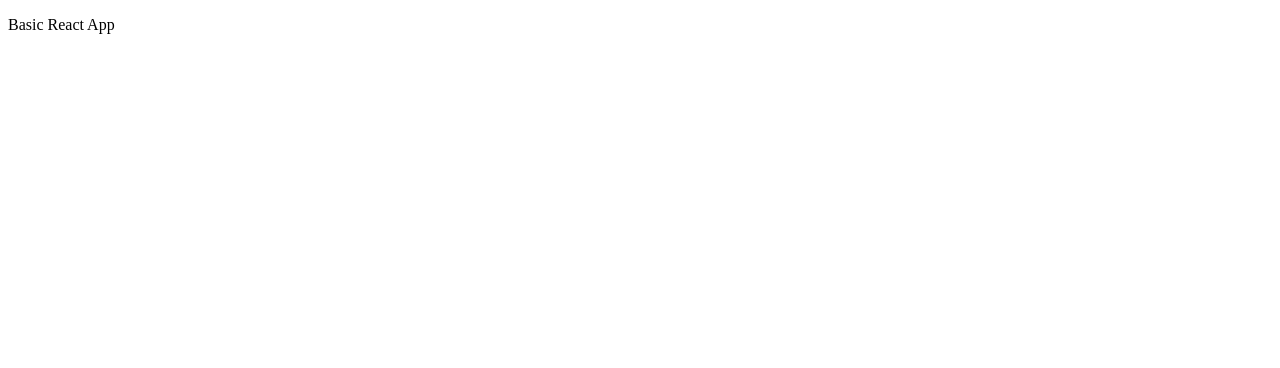
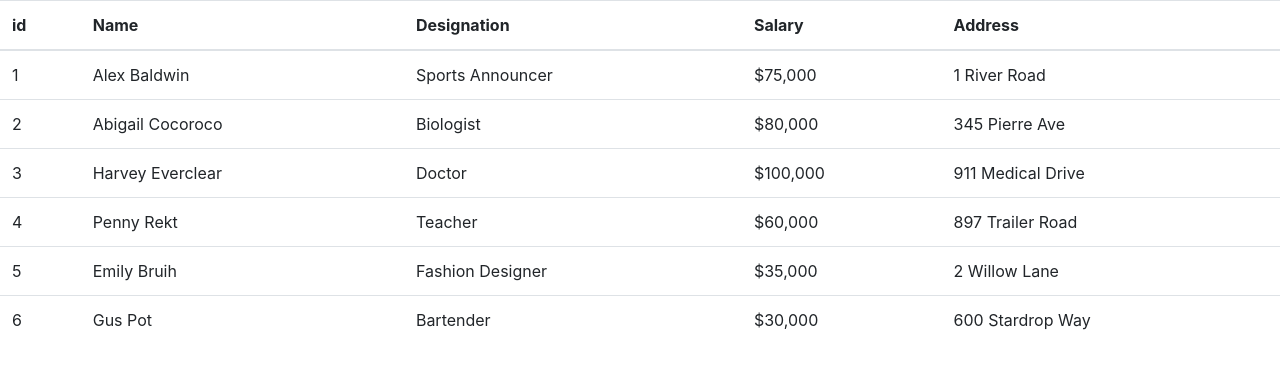
Before and after one commit to ctb116/ilink-excerise, a React (Create React App) app: page / in a window 1280 px wide. Shown: the top 368 px of the page. Built offline with nearby package versions, Linux system fonts and the light colour scheme.

Commit message:
add EmployeeTable and Employee components for basic layout. Installed bootstrap for reactstrap functionality

```diff
--- a/package.json
+++ b/package.json
@@ -3,6 +3,7 @@
   "version": "0.1.0",
   "private": true,
   "dependencies": {
+    "bootstrap": "^4.3.1",
     "react": "^16.8.6",
     "react-dom": "^16.8.6",
     "react-scripts": "3.0.0",
--- a/src/App.js
+++ b/src/App.js
@@ -1,9 +1,10 @@
 import React from "react";
+import EmployeeTable from "./components/EmployeeTable";
 
 function App() {
   return (
     <div>
-      <p>Basic React App</p>
+      <EmployeeTable />
     </div>
   );
 }
--- /dev/null
+++ b/src/components/Employee.jsx
@@ -0,0 +1,17 @@
+import React from "react";
+
+const Employee = props => {
+  return (
+    <React.Fragment>
+      <tr>
+        <td>{props.employee.id}</td>
+        <td>{props.employee.name}</td>
+        <td>{props.employee.designation}</td>
+        <td>{props.employee.salary}</td>
+        <td>{props.employee.address}</td>
+      </tr>
+    </React.Fragment>
+  );
+};
+
+export default Employee;
--- /dev/null
+++ b/src/components/EmployeeTable.jsx
@@ -0,0 +1,32 @@
+import React, { Component } from "react";
+import { Table } from "reactstrap";
+import { getEmployees } from "../services/fakeEmployeeService";
+import Employee from "./Employee";
+
+class EmployeeTable extends Component {
+  state = { employees: getEmployees() };
+  render() {
+    return (
+      <div>
+        <Table hover>
+          <thead>
+            <tr>
+              <th>id</th>
+              <th>Name</th>
+              <th>Designation</th>
+              <th>Salary</th>
+              <th>Address</th>
+            </tr>
+          </thead>
+          <tbody>
+            {this.state.employees.map(employee => (
+              <Employee key={employee.id} employee={employee} />
+            ))}
+          </tbody>
+        </Table>
+      </div>
+    );
+  }
+}
+
+export default EmployeeTable;
--- a/src/index.js
+++ b/src/index.js
@@ -2,6 +2,7 @@ import React from "react";
 import ReactDOM from "react-dom";
 import App from "./App";
 import * as serviceWorker from "./serviceWorker";
+import "bootstrap/dist/css/bootstrap.min.css";
 
 ReactDOM.render(<App />, document.getElementById("root"));
 
```
Also changed, not shown: 1 other file (tests, documents, lock files or other folders).
